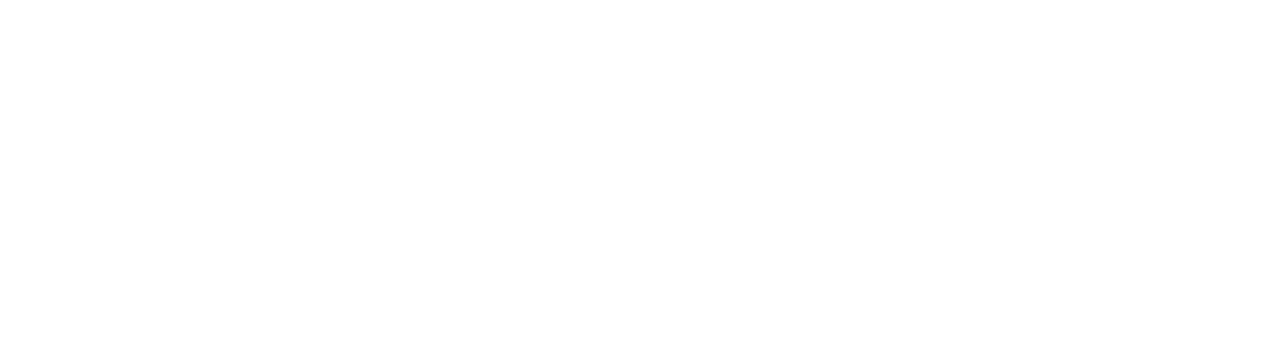
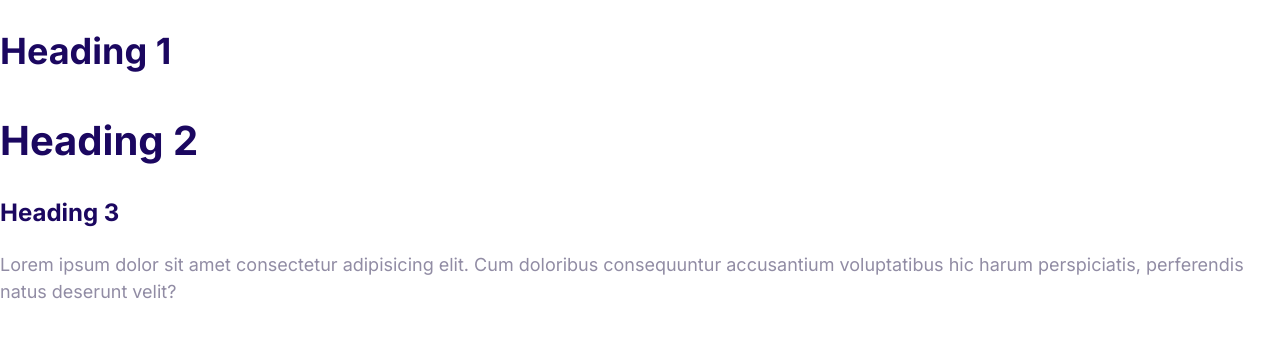
Before and after one commit to ainembabaziderrick/moshify, a plain HTML site: page index.html in a window 1280 px wide. Drawn offline with Linux system fonts and the light colour scheme.

Commit message:
Define the styles for the fonts.

```diff
--- a/css/styles.css
+++ b/css/styles.css
@@ -5,3 +5,55 @@
     --color-headings: #1b0760;
     --color-body: #918ca4;
 }
+
+html {
+    font-size: 62.5%;
+}
+
+body {
+    font-family: Inter, Arial, Helvetica, sans-serif;
+    color: var(--color-body);
+    font-size: 2.4rem;
+    line-height: 1.5;
+}
+
+h1,h2,h3 {
+    color: var(--color-headings);
+    margin-bottom: 1rem;
+}
+
+h1 {
+    font-size: 7rem;
+}
+
+h2 {
+    font-size: 4rem;
+}
+
+h3 {
+    font-size: 3rem;
+    margin-bottom: 2rem;
+}
+
+p{
+    margin-top: 0;
+}
+
+@media screen and (min-width: 1024px) {
+    body {
+        font-size: 1.8rem;
+    }
+
+    h1 {
+        font-size: 8rem;
+    }
+
+    h2 {
+        font-size: 4rem;
+    }
+
+    h3 {
+        font-size: 2.4rem;
+    }
+
+}
--- a/index.html
+++ b/index.html
@@ -6,8 +6,14 @@
     <title>Document</title>
     <link rel="stylesheet" href="css/styles.css">
     <link rel="stylesheet" href="css/normalize.css">
+    <link rel="preconnect" href="https://fonts.googleapis.com">
+    <link rel="preconnect" href="https://fonts.gstatic.com" crossorigin>
+    <link href="https://fonts.googleapis.com/css2?family=Inter:ital,opsz,wght@0,14..32,100..900;1,14..32,100..900&display=swap" rel="stylesheet">
 </head>
 <body>
-
+    <h1> Heading 1</h1>
+    <h2> Heading 2</h2>
+    <h3> Heading 3</h3>
+    <p>Lorem ipsum dolor sit amet consectetur adipisicing elit. Cum doloribus consequuntur accusantium voluptatibus hic harum perspiciatis, perferendis natus deserunt velit?</p>
 </body>
 </html>
```
